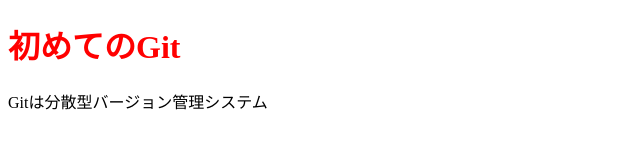
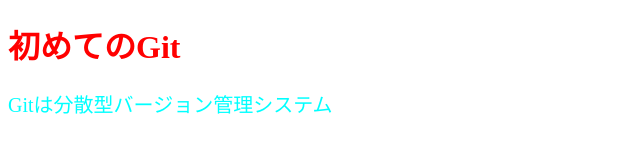
Before and after one commit to ooshiro3280611/first_app, a plain HTML site: page index.html in a window 1280 px wide. Shown: the whole page, without its empty margins (0-640 px from the left). Drawn offline with Linux system fonts and the light colour scheme.

Commit message:
add script tag & main.js

```diff
--- a/index.html
+++ b/index.html
@@ -12,6 +12,7 @@
 <body>
     <h1>初めてのGit</h1>
     <p>Gitは分散型バージョン管理システム</p>
+    <script src="main.js"></script>
 </body>
 
 </html>
--- /dev/null
+++ b/main.js
@@ -0,0 +1 @@
+console.log(`Hello`);
--- a/style.css
+++ b/style.css
@@ -1,3 +1,8 @@
 h1 {
     color: red;
 }
+
+p {
+    color: aqua;
+    font-size: 20px;
+}
```
